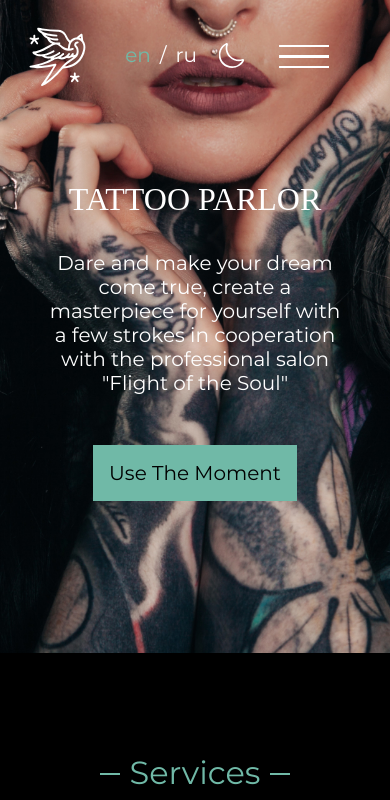
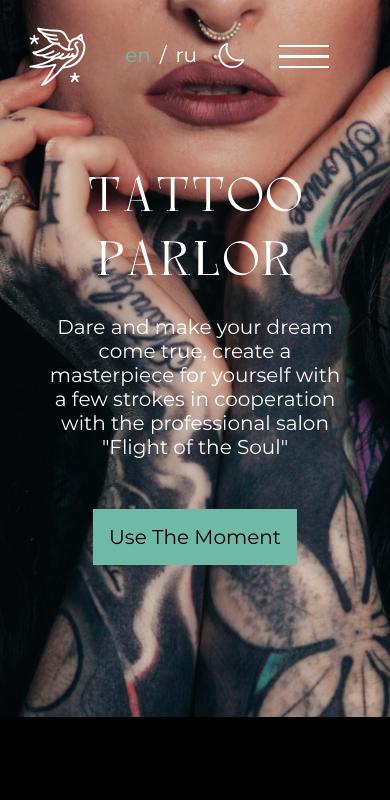
Before and after one commit to Alexsail8/tattooParlor, a plain HTML site: page index.html in a window 390 px wide. Shown: the top 800 px of the page. Drawn offline with Linux system fonts and the light colour scheme.

Commit message:
refactor: style.css

```diff
--- a/styles/style.css
+++ b/styles/style.css
@@ -1042,15 +1042,13 @@ textarea.contact__form-item {
     z-index: 9;
   }
   .hero__title h1 {
-    font-size: 32px;
+    font-size: 48px;
     line-height: 64px;
     padding-bottom: 10px;
-    font-family:'Merriweather-Regular';
-    font-weight: 400;
   }
   .hero-content {
     width: 59%;
-    padding: 167px 0 152px 47px;
+    padding: 167px 0 152px;
 
   }
   .hero__text {
@@ -1157,6 +1155,9 @@ textarea.contact__form-item {
     width: 75%;
     padding: 167px 0 152px;
   }
+  .hero__title h1 {
+    font-size: 48px;
+  }
   .nav__list {
     font-size: 28px;
     line-height: 56px;
```
